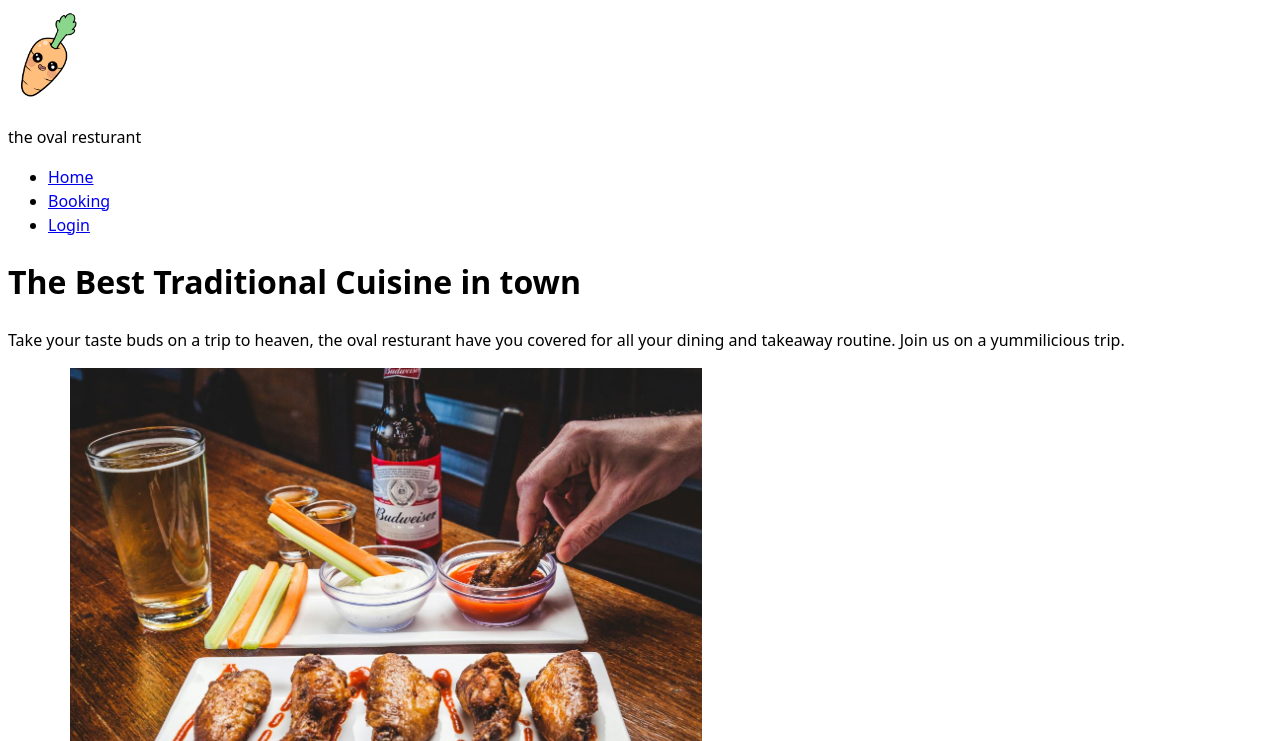
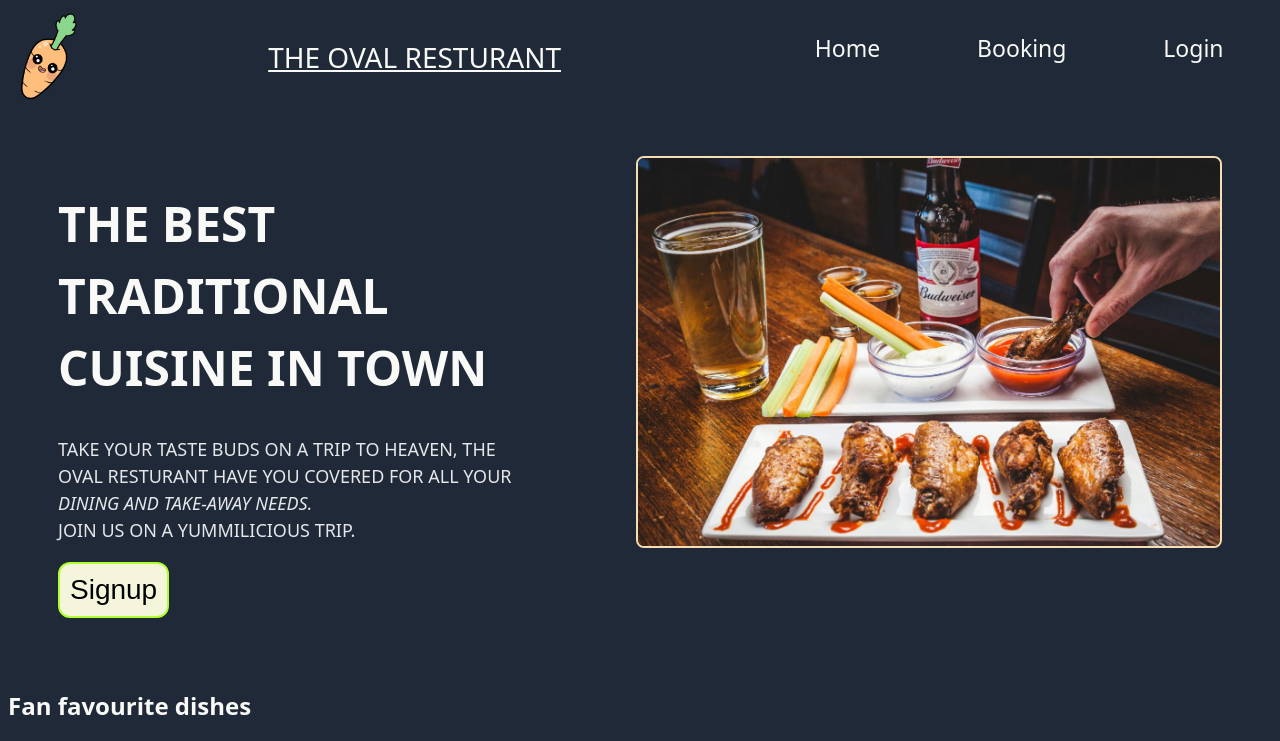
Before and after one commit to shais91/resturant, a plain HTML site: page index.html in a window 1280 px wide. Shown: the top 741 px of the page. Drawn offline with Linux system fonts and the light colour scheme.

Commit message:
styled the header and hero image...added navigation and made the site more accessible

```diff
--- a/css/styles.css
+++ b/css/styles.css
@@ -5,4 +5,134 @@ html {
   line-height: 1.5;
   font-family: system-ui, -apple-system, BlinkMacSystemFont, "Segoe UI", Roboto,
     Oxygen, Ubuntu, Cantarell, "Open Sans", "Helvetica Neue", sans-serif;
+  background-color: #1f2937;
+  color: #f9faf8;
 }
+/* Navigation & Hero  */
+
+/* skip to main ::content */
+.screen-reader-text {
+  position: absolute;
+  left: -100%;
+  z-index: 999;
+  padding: 1em;
+  opacity: 0;
+}
+.screen-reader-text:focus{
+  left: 20%;
+  opacity: 1;
+}
+
+.header-nav {
+  display: flex;
+  flex-direction: row;
+  align-content: flex-start;
+  justify-content: space-between;
+  flex-wrap: wrap;
+  align-items: stretch;
+  /* border: 2px double wheat; */
+}
+/* Navigation only */
+.header-nav > ul {
+  display: flex;
+  justify-content: space-around;
+  /* flex: 1 AUTO; */
+  width: 40%;
+  /* border: 2px double white; */
+  font-size: 23px;
+}
+
+.header-nav > p {
+  font-size: 28px;
+  text-transform: uppercase;
+  font-weight: 500;
+  text-decoration: underline ;
+  /* margin-top: -1px; */
+  /* margin-bottom: 5px; */
+
+
+}
+
+/* hero box styling  */
+.header-title {
+    display: flex;
+    /* flex-flow: row wrap;
+    justify-content: space-evenly;
+    align-content: stretch; */
+    flex-direction: row; */
+    flex-wrap: wrap;
+    align-items: flex-start;
+    padding: 50px;
+    gap: 100px;
+    text-transform: uppercase;
+}
+
+/* Hero box styling  */
+.header-title2 > button {
+ /* order: 1; */
+  /* align-self: flex-end; */
+  font-size: 28px;
+  padding: 10px;
+  border: 2px solid greenyellow;
+  border-radius: 12px;
+  /* margin-left: 50px; */
+  background-color: beige;
+  transition: background-color 0.25s linear 0.125s, border 0.5s linear 0.125s;
+}
+.header-title2 > h1 {
+  font-size: 48px;
+  font-weight: extra bold;
+  color: #f9faf8;
+}
+.header-title2 > p {
+  font-size: 18px;
+  color: #e5e7eb;
+}
+
+
+button:hover{
+  background-color: red;
+  border: 4px solid yellow;
+}
+
+button:focus{
+  background-color: red;
+  border: 4px solid yellow;
+}
+.header-title > .hero-image{
+  margin-left: auto;
+  border: 2px solid wheat;
+  border-radius: 8px;
+  width: 50%;
+}
+.hero-image:hover {
+  width 60%;
+  border: 4px solid red;
+}
+
+ul {
+  text-decoration: none;
+  list-style-type: none;
+  /* color: aliceblue; */
+}
+
+/* Links styling */
+
+a {
+  text-decoration: none;
+  color: #f9faf8;
+   transition: background-color 0.25s linear 0.125s, border 0.5s linear 0.125s ,font-size 0.25s linear 0.125s;
+   border-radius: 12px
+}
+a:hover {
+  text-decoration: underline;
+  font-size: 28px;
+   background-color: red;
+  border: 4px solid yellow
+}
+a:focus {
+  text-decoration: underline;
+  font-size: 28px;
+   background-color: red;
+  border: 4px solid yellow
+}
--- a/index.html
+++ b/index.html
@@ -6,39 +6,47 @@
     <link rel="stylesheet" href="./css/styles.css" />
     <title>The Oval Resturant</title>
     <link rel="icon" type="image/png" href="./images/favicon.png" />
+  </head>
+  <body>
+    <a href="#main-content" class="screen-reader-text"> Skip to Main content</a>
+    <!-- Header and NAV -->
+
     <header>
-      <div class="header">
+      <div class="header-nav">
         <img
           src="./images/favicon.png"
           height="px"
           width="7.5%"
           alt="resturant logo of carrot"
         />
-        <p>the oval resturant</p>
+        <p>The oval resturant</p>
         <ul>
           <li><a href="homepage">Home</a></li>
           <li><a href="Booking">Booking</a></li>
           <li><a href="Sign-IN">Login</a></li>
         </ul>
+        <div class="header-title">
+          <div class="header-title2">
             <h1>The Best Traditional Cuisine in town</h1>
             <p>
-          Take your taste buds on a trip to heaven, the oval resturant have you
-          covered for all your dining and takeaway routine. Join us on a
-          yummilicious trip.
+              Take your taste buds on a trip to heaven, the oval resturant have
+              you covered for all your <em>dining and take-away needs.</em>
+              <br />Join us on a yummilicious trip.
             </p>
             <button>Signup</button>
+          </div>
           <img
             class="hero-image"
             src="./images/hero-image.jpg"
             alt="table in resturant showing the best steak in the city, sizzling hot"
-          height=""
-          width="50%"
           />
         </div>
+      </div>
     </header>
-  </head>
-  <body>
-    <main class="main dishes">
+
+    <!-- Main Content -->
+
+    <main id="main-content">
       <h2>Fan favourite dishes</h2>
       <ul>
         <li>
```
Lines whose indentation alone changed are shown as unchanged.
